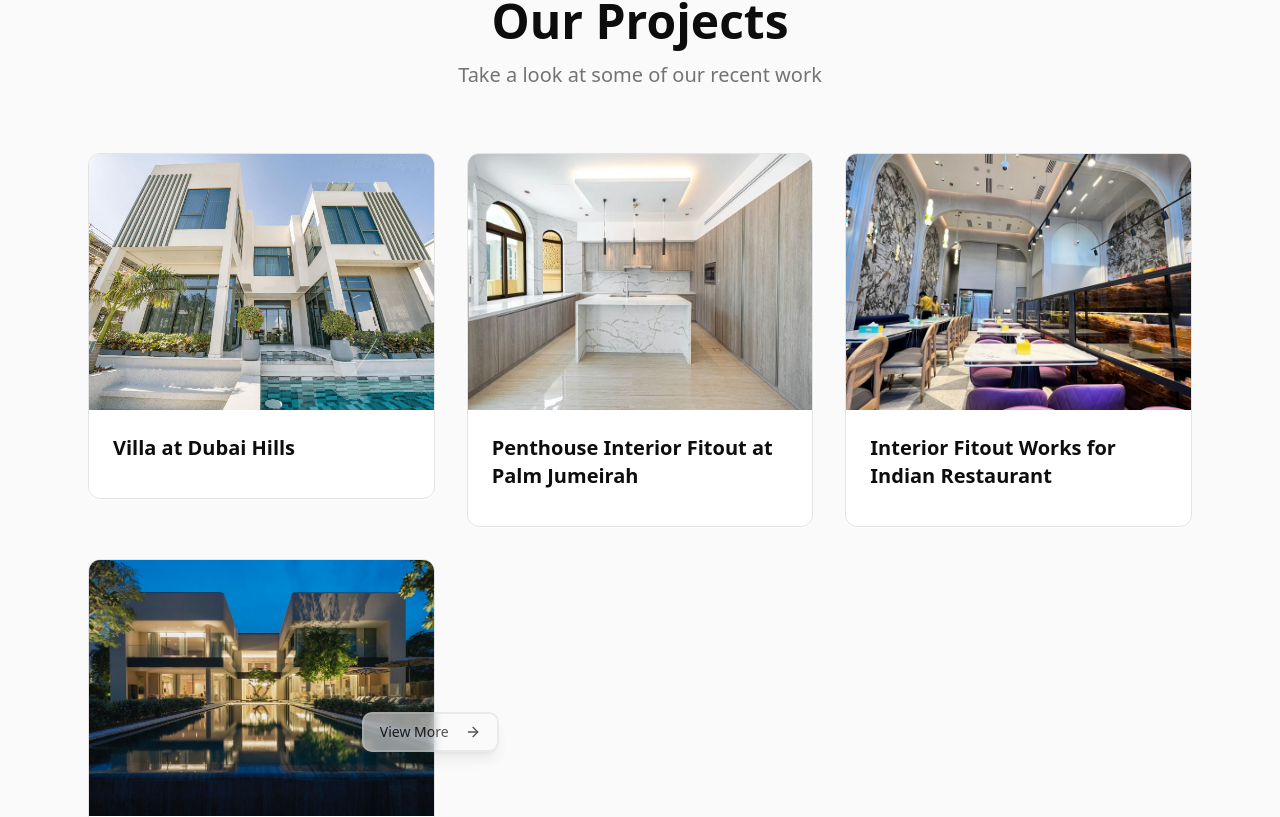
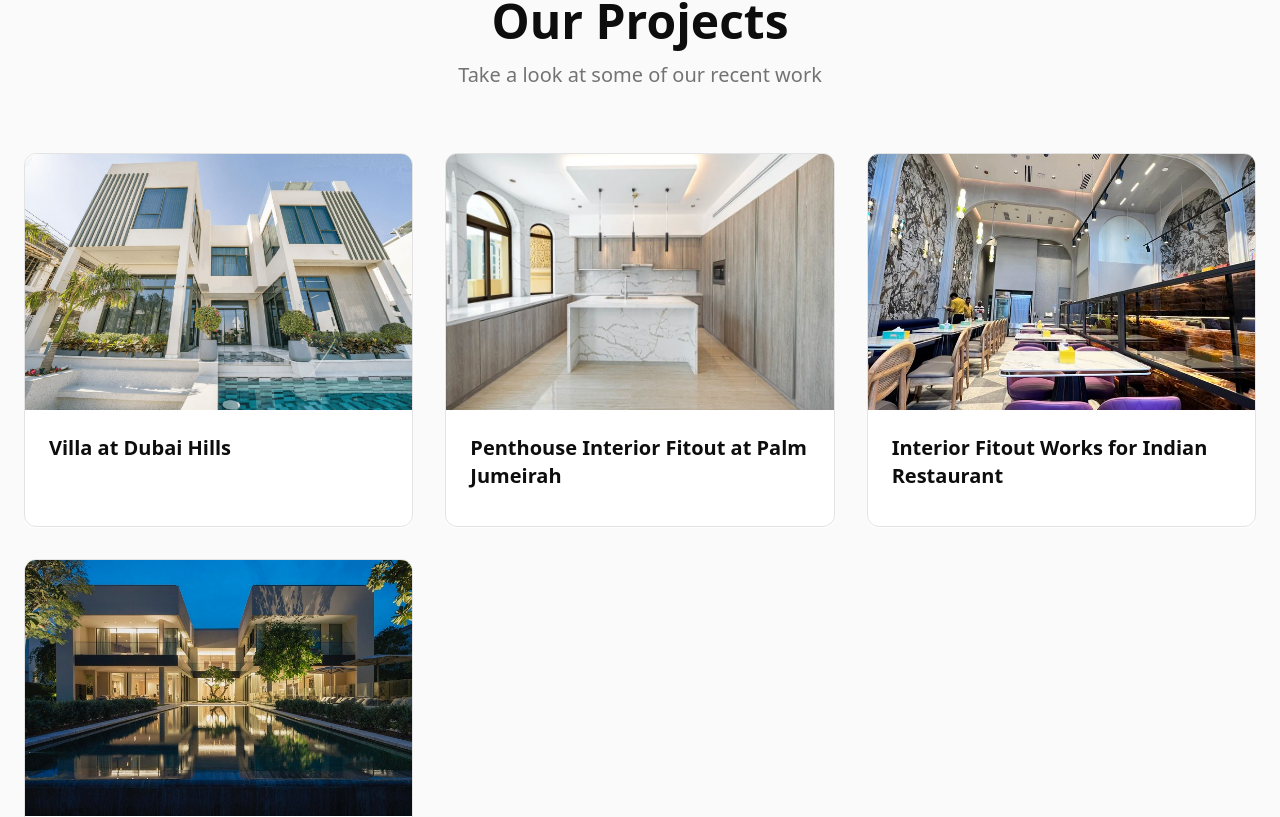
Before and after one commit to Anu2711/domain-ready-show, a React (Vite) app: page / in a window 1280 px wide. Shown: the part 883-1700 px from the top of the page. Built offline with nearby package versions, Linux system fonts and the light colour scheme.

Commit message:
Update project card button
Adjusted the positioning of the "View More" button on the project cards to appear on the bottom right of the white grid area.

```diff
--- a/src/components/ProjectCard.tsx
+++ b/src/components/ProjectCard.tsx
@@ -21,7 +21,6 @@ const ProjectCard = ({ title, description, image, tags, hasDetails, detailsLink
     }
   };
   return (
-    <div className="relative group">
     <Card className="group overflow-hidden shadow-card hover:shadow-elegant transition-all duration-300 hover:-translate-y-2">
       <div className="relative overflow-hidden">
         <img
@@ -32,7 +31,7 @@ const ProjectCard = ({ title, description, image, tags, hasDetails, detailsLink
         <div className="absolute inset-0 bg-gradient-to-t from-black/50 to-transparent opacity-0 group-hover:opacity-100 transition-opacity duration-300" />
       </div>
 
-        <CardContent className="p-6">
+      <CardContent className="p-6 relative">
         <h3 className="text-xl font-semibold text-foreground mb-3">
           {title}
         </h3>
@@ -44,7 +43,7 @@ const ProjectCard = ({ title, description, image, tags, hasDetails, detailsLink
         )}
 
         {tags && tags.length > 0 && (
-            <div className="flex flex-wrap gap-2">
+          <div className="flex flex-wrap gap-2 mb-4">
             {tags.map((tag, index) => (
               <span
                 key={index}
@@ -55,20 +54,20 @@ const ProjectCard = ({ title, description, image, tags, hasDetails, detailsLink
             ))}
           </div>
         )}
-        </CardContent>
-      </Card>
 
         {hasDetails && (
           <Button
             onClick={handleViewMore}
             variant="outline"
-          className="absolute -right-16 top-1/2 -translate-y-1/2 opacity-70 hover:opacity-100 transition-all duration-300 bg-background/80 backdrop-blur-sm border-2 shadow-lg hover:shadow-xl group"
+            size="sm"
+            className="absolute bottom-4 right-4 opacity-70 hover:opacity-100 transition-all duration-300 bg-background/80 backdrop-blur-sm shadow-md hover:shadow-lg group"
           >
             View More
-          <ArrowRight className="ml-2 h-4 w-4 transition-transform group-hover:translate-x-1" />
+            <ArrowRight className="ml-1 h-3 w-3 transition-transform group-hover:translate-x-1" />
           </Button>
         )}
-    </div>
+      </CardContent>
+    </Card>
   );
 };
 
--- a/src/components/Projects.tsx
+++ b/src/components/Projects.tsx
@@ -34,7 +34,7 @@ const Projects = () => {
           </p>
         </div>
 
-        <div className="grid grid-cols-1 md:grid-cols-2 lg:grid-cols-3 gap-8 px-16">
+        <div className="grid grid-cols-1 md:grid-cols-2 lg:grid-cols-3 gap-8">
           {projects.map((project, index) => (
             <ProjectCard
               key={index}
```
Lines whose indentation alone changed are shown as unchanged.
